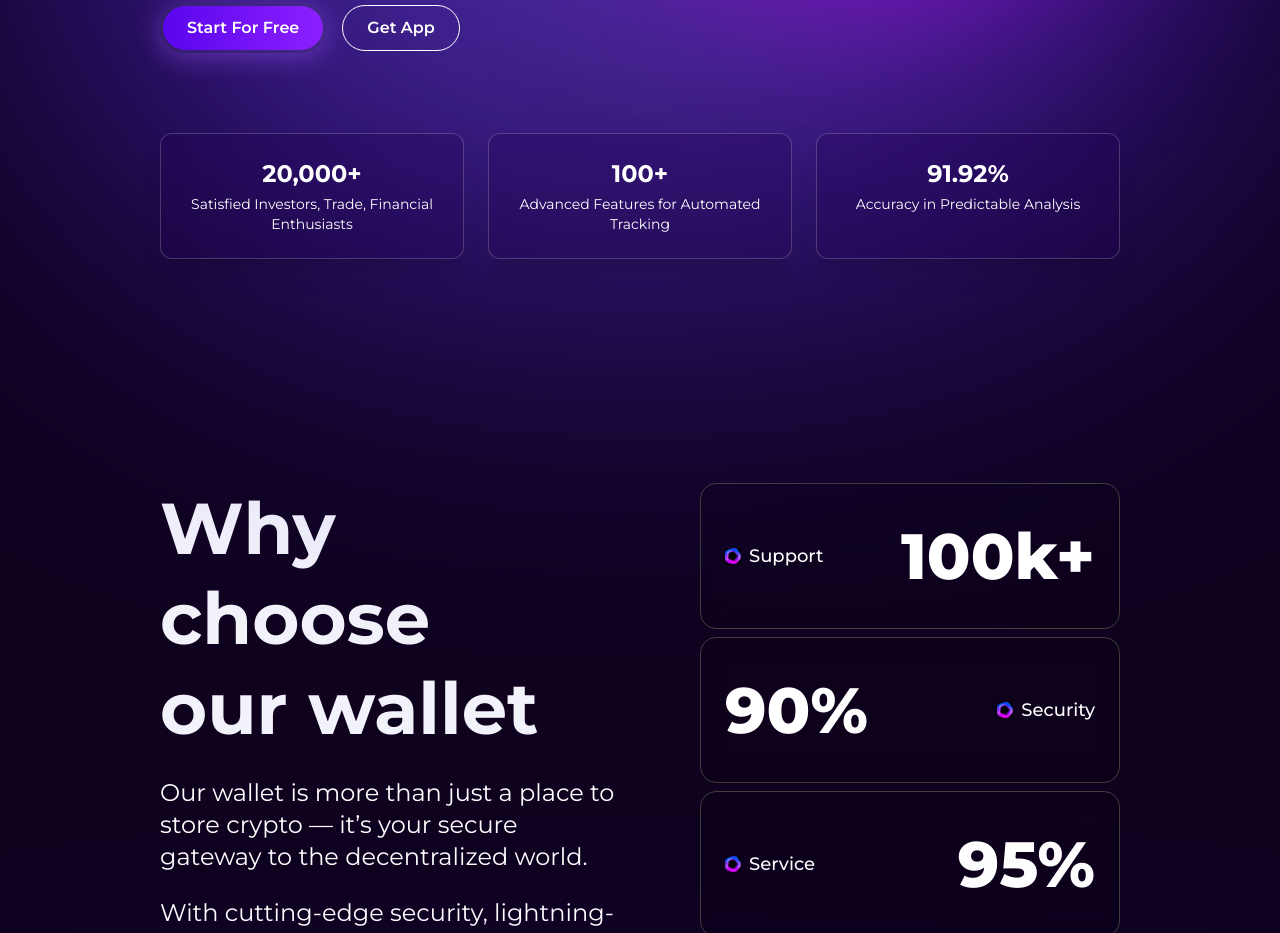
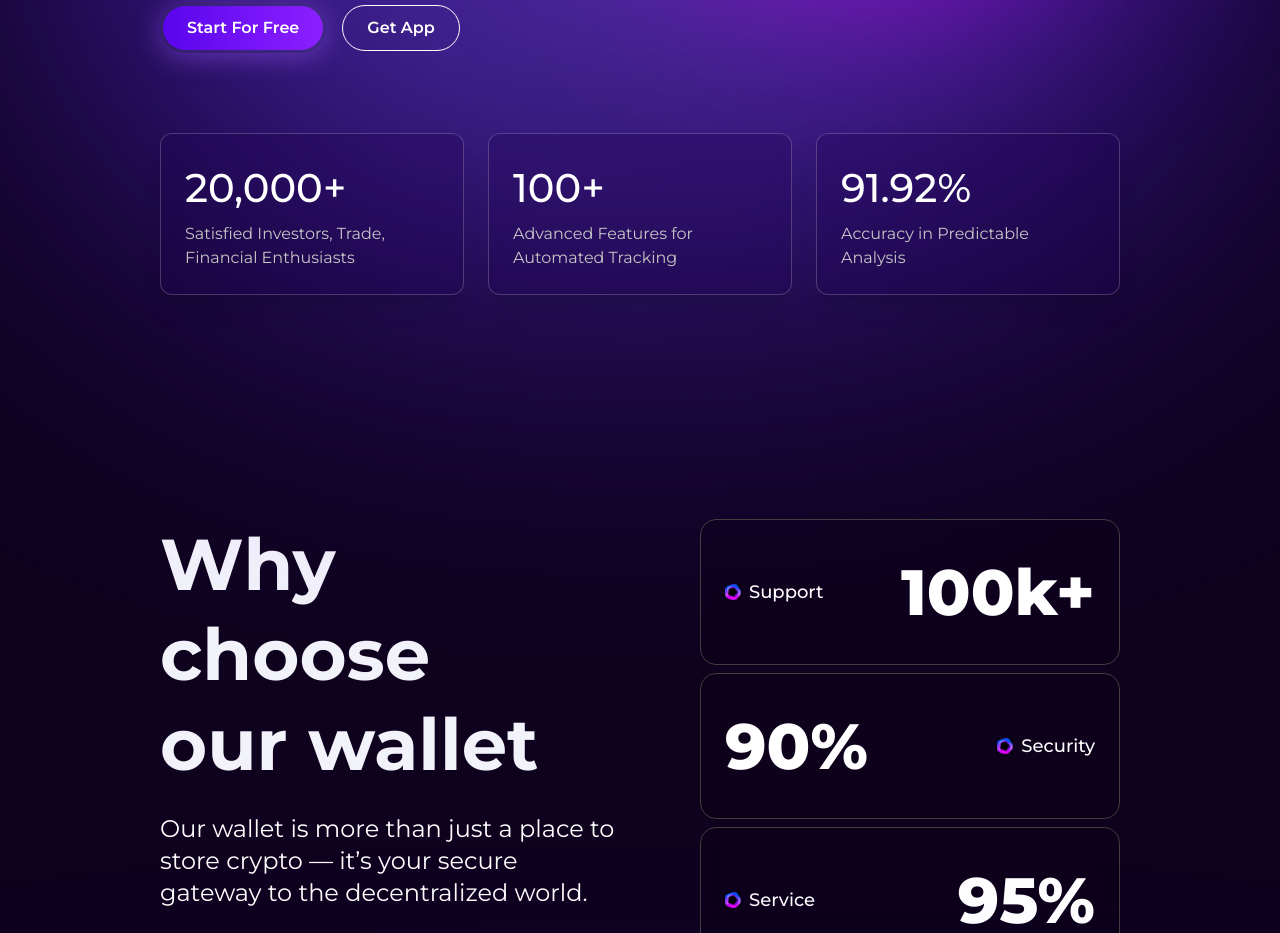
Before and after one commit to TamimOp/vezzra, a Next.js app: page / in a window 1280 px wide. Shown: the part 820-1753 px from the top of the page. Built offline with nearby package versions, Linux system fonts and the light colour scheme.

Commit message:
Update Hero component styles for improved layout and readability

```diff
--- a/components/Hero.tsx
+++ b/components/Hero.tsx
@@ -210,7 +210,7 @@ export default function Hero() {
           whileInView={{ opacity: 1, y: 0 }}
           viewport={{ once: true }}
           transition={{ duration: 0.8, delay: 1.6 }}
-          className="relative z-10 mt-20 grid grid-cols-1 sm:grid-cols-3 gap-6 text-center text-white"
+          className="relative z-10 mt-20 grid grid-cols-1 sm:grid-cols-3 gap-6 text-start text-white"
         >
           {[
             {
@@ -234,8 +234,10 @@ export default function Hero() {
               transition={{ duration: 0.5, delay: 1.8 + index * 0.2 }}
               className="backdrop-blur-md bg-[#24005645] border border-white/20 p-6 rounded-xl shadow-xl"
             >
-              <h3 className="text-2xl font-bold">{stat.title}</h3>
-              <p className="text-sm mt-1">{stat.desc}</p>
+              <h3 className="text-[40px] font-medium">{stat.title}</h3>
+              <p className="text-base mt-1 font-normal text-[#C6C6C6]">
+                {stat.desc}
+              </p>
             </motion.div>
           ))}
         </motion.div>
```
